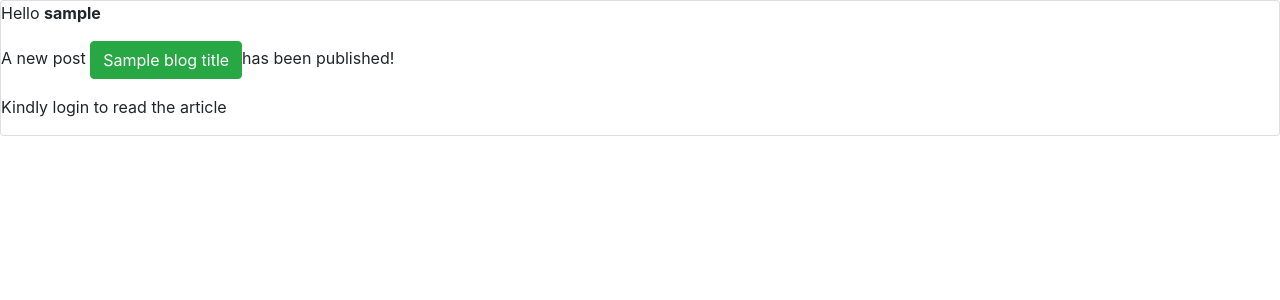
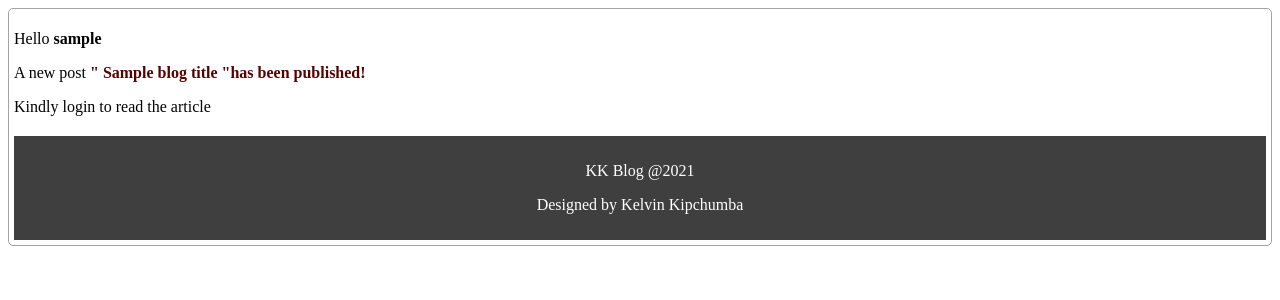
Before and after one commit to k-koech/flask-blog, a Flask app: template app/templates/email/welcome_user.html in a window 1280 px wide. Shown: the top 300 px of the page. Run offline with Flask 2, Linux system fonts and the light colour scheme; tables that the repository leaves empty hold one stand-in row (values such as "Sample post"); the template is opened without the code that fills it: values that come from a table or form of the project are taken from there, most other values are stand-ins (such as "Sample title", 1, 10 or a date in 2020); some libraries are stand-ins or nearby versions.

Commit message:
updated email template  file

```diff
--- a/app/templates/email/welcome_user.html
+++ b/app/templates/email/welcome_user.html
@@ -4,15 +4,38 @@
     <!-- Required meta tags -->
     <meta charset="utf-8">
     <meta name="viewport" content="width=device-width, initial-scale=1">
-
-    <!-- Bootstrap CSS -->
-    <link rel="stylesheet" href="https://cdn.jsdelivr.net/npm/bootstrap@4.6.0/dist/css/bootstrap.min.css" integrity="sha384-B0vP5xmATw1+K9KRQjQERJvTumQW0nPEzvF6L/Z6nronJ3oUOFUFpCjEUQouq2+l" crossorigin="anonymous">
+<style>
+  .card
+  {
+    border: 1px solid rgb(163, 163, 163);
+    padding: 5px;
+    border-radius: 5px;
+  }
+  .title
+  {
+    border-radius: 5px;
+    font-weight: 800;
+    color: rgb(87, 2, 2);
+  }
+  .footer
+  {
+    margin-top: 20px;
+    text-align: center;
+    padding: 10px;
+    background-color: rgb(63, 63, 63);
+    color: #fff;
+  }
+</style>
   </head>
   <body>
 <div class="card">
   <p>Hello <strong>{{user.username}}</strong></p>
-<p>A new post <button class="btn btn-success">{{blog_title}} </button>has been published!</p>
-<p>Kindly login to read the article</p>
+  <p>A new post <span class="title">" {{blog_title}} "</button>has been published!</p>
+  <p>Kindly login to read the article</p>
+  <div class="footer">
+   <p>KK Blog @2021</p>
+   <p>Designed by Kelvin Kipchumba</p>
+  </div>
 </div>
 
 </body>
```
Also changed, not shown: app/templates/post.html (+6 -1 lines).
